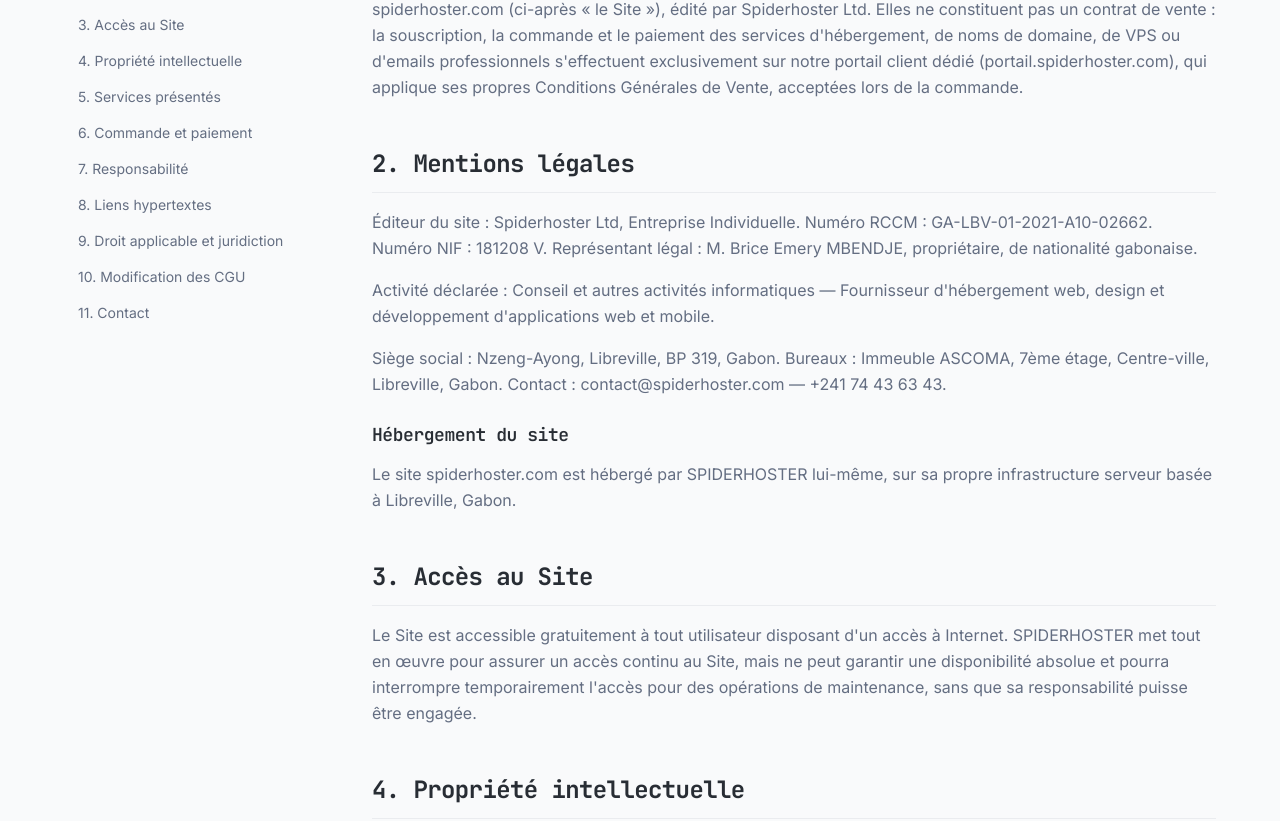
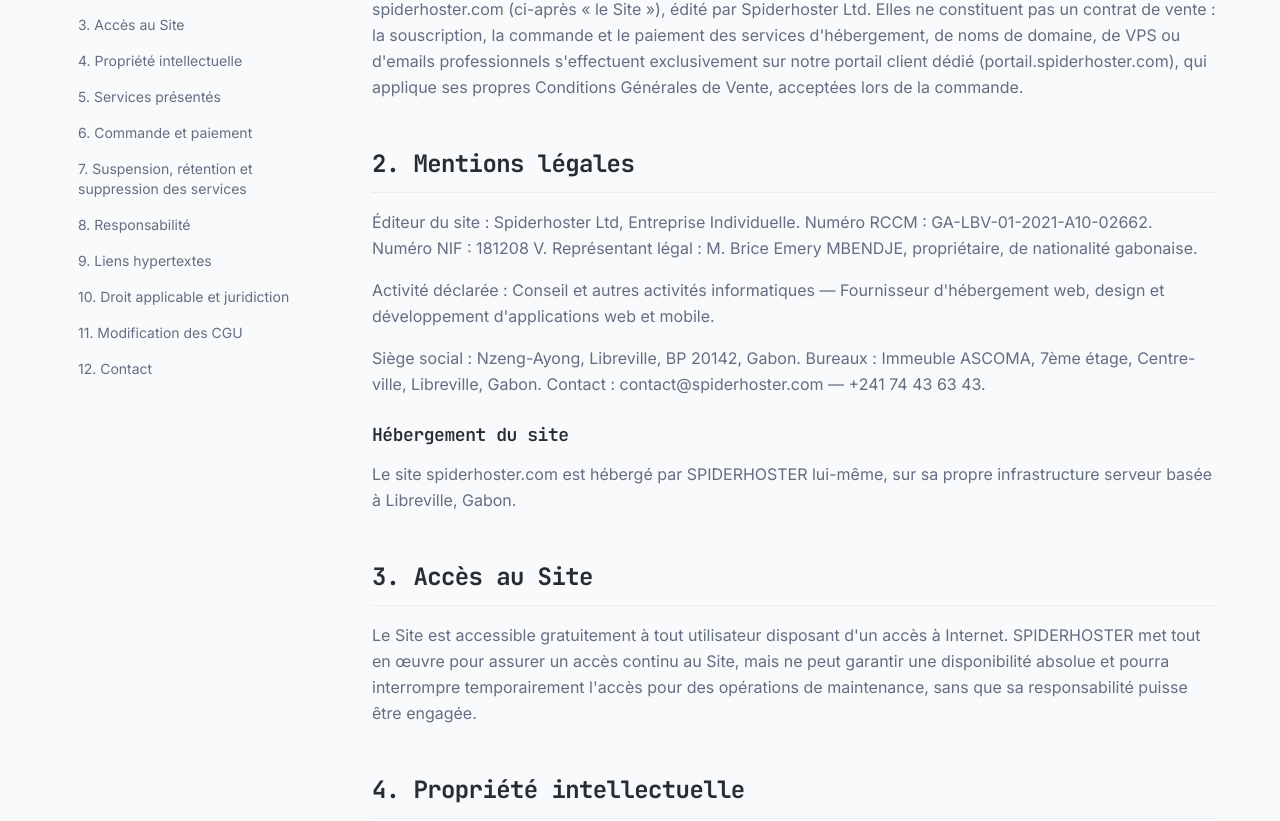
Before and after one commit to brice214/sg-6b163f7e-d25b-45da-95b7-a0681ea5011c-1791216779, a Next.js app: page /cgu in a window 1280 px wide. Shown: the part 839-1660 px from the top of the page. Built offline with nearby package versions, Linux system fonts and the light colour scheme.

Commit message:
feat(legal): update postal address and retention policy

```diff
--- a/src/pages/cgu.tsx
+++ b/src/pages/cgu.tsx
@@ -27,7 +27,7 @@
       },
       {
         type: "paragraph",
-        text: "Siège social : Nzeng-Ayong, Libreville, BP 319, Gabon. Bureaux : Immeuble ASCOMA, 7ème étage, Centre-ville, Libreville, Gabon. Contact : contact@spiderhoster.com — +241 74 43 63 43.",
+        text: "Siège social : Nzeng-Ayong, Libreville, BP 20142, Gabon. Bureaux : Immeuble ASCOMA, 7ème étage, Centre-ville, Libreville, Gabon. Contact : contact@spiderhoster.com — +241 74 43 63 43.",
       },
       {
         type: "subheading",
@@ -102,8 +102,50 @@
     ],
   },
   {
+    id: "suspension-retention",
+    title: "7. Suspension, rétention et suppression des services",
+    blocks: [
+      {
+        type: "paragraph",
+        text: "En cas de non-paiement ou de non-renouvellement d'un service à son échéance, les règles de suspension, de rétention et de suppression ci-dessous s'appliquent. Certaines suppressions étant irréversibles, nous invitons chaque client à en prendre connaissance attentivement.",
+      },
+      {
+        type: "subheading",
+        text: "Hébergement Web et WordPress (comptes suspendus)",
+      },
+      {
+        type: "paragraph",
+        text: "En cas de non-renouvellement ou de défaut de paiement, le compte d'hébergement concerné est suspendu puis conservé pendant une durée d'un (1) mois. Passé ce délai, le compte et l'ensemble de ses données (fichiers, bases de données, emails) sont supprimés automatiquement et définitivement. Cette suppression est irréversible : SPIDERHOSTER ne pourra en aucun cas restaurer les données d'un compte supprimé.",
+      },
+      {
+        type: "subheading",
+        text: "Serveurs Privés Virtuels (VPS)",
+      },
+      {
+        type: "paragraph",
+        text: "Un VPS non renouvelé à son échéance est suspendu puis supprimé automatiquement au bout de sept (7) jours. Passé ce délai, toutes les données du serveur (fichiers, configurations, machines virtuelles) sont définitivement perdues et ne pourront être récupérées.",
+      },
+      {
+        type: "subheading",
+        text: "Noms de domaine",
+      },
+      {
+        type: "paragraph",
+        text: "À l'expiration d'un nom de domaine, une période de grâce d'un (1) mois est accordée, durant laquelle le client peut renouveler son domaine au tarif normal en vigueur. Passé ce délai, le domaine entre en période de rédemption, d'une durée généralement comprise entre 70 et 120 jours selon l'extension concernée. Durant cette période, le renouvellement reste possible moyennant des frais de récupération fixés à 100 000 FCFA. À l'issue de la période de rédemption, si le domaine n'a toujours pas été renouvelé, il est libéré et redevient disponible à l'enregistrement par toute personne ou entité, y compris le client initial, selon le principe du premier arrivé, premier servi. Les tarifs d'enregistrement et de renouvellement des noms de domaine sont fixés par les registres compétents et peuvent évoluer sans préavis.",
+      },
+      {
+        type: "subheading",
+        text: "Emails professionnels",
+      },
+      {
+        type: "paragraph",
+        text: "Chaque compte email professionnel dispose d'une capacité de stockage de 10 Go. Le client peut commander de l'espace de stockage additionnel à tout moment, selon ses besoins, directement depuis le portail client.",
+      },
+    ],
+  },
+  {
     id: "responsabilite",
-    title: "7. Responsabilité",
+    title: "8. Responsabilité",
     blocks: [
       {
         type: "paragraph",
@@ -117,7 +159,7 @@
   },
   {
     id: "liens-hypertextes",
-    title: "8. Liens hypertextes",
+    title: "9. Liens hypertextes",
     blocks: [
       {
         type: "paragraph",
@@ -127,7 +169,7 @@
   },
   {
     id: "droit-applicable",
-    title: "9. Droit applicable et juridiction",
+    title: "10. Droit applicable et juridiction",
     blocks: [
       {
         type: "paragraph",
@@ -137,7 +179,7 @@
   },
   {
     id: "modification-cgu",
-    title: "10. Modification des CGU",
+    title: "11. Modification des CGU",
     blocks: [
       {
         type: "paragraph",
@@ -147,7 +189,7 @@
   },
   {
     id: "contact-cgu",
-    title: "11. Contact",
+    title: "12. Contact",
     blocks: [
       {
         type: "paragraph",
@@ -162,7 +204,7 @@
     <>
       <SEO
         title="Conditions Générales d'Utilisation | SPIDERHOSTER"
-        description="Conditions Générales d'Utilisation du site SPIDERHOSTER : mentions légales, accès au site, commandes, paiement et droit applicable."
+        description="Conditions Générales d'Utilisation du site SPIDERHOSTER : mentions légales, accès au site, commandes, paiement, rétention des services et droit applicable."
         url="https://spiderhoster.com/cgu"
       />
       <LegalPageLayout
--- a/src/pages/politique-confidentialite.tsx
+++ b/src/pages/politique-confidentialite.tsx
@@ -23,7 +23,7 @@
       },
       {
         type: "paragraph",
-        text: "Siège social : Nzeng-Ayong, Libreville, BP 319, Gabon. Bureaux : Immeuble ASCOMA, 7ème étage, Centre-ville, Libreville, Gabon. Contact : contact@spiderhoster.com — +241 74 43 63 43.",
+        text: "Siège social : Nzeng-Ayong, Libreville, BP 20142, Gabon. Bureaux : Immeuble ASCOMA, 7ème étage, Centre-ville, Libreville, Gabon. Contact : contact@spiderhoster.com — +241 74 43 63 43.",
       },
     ],
   },
```
Also changed, not shown: .softgen/tasks/task-18.md.
